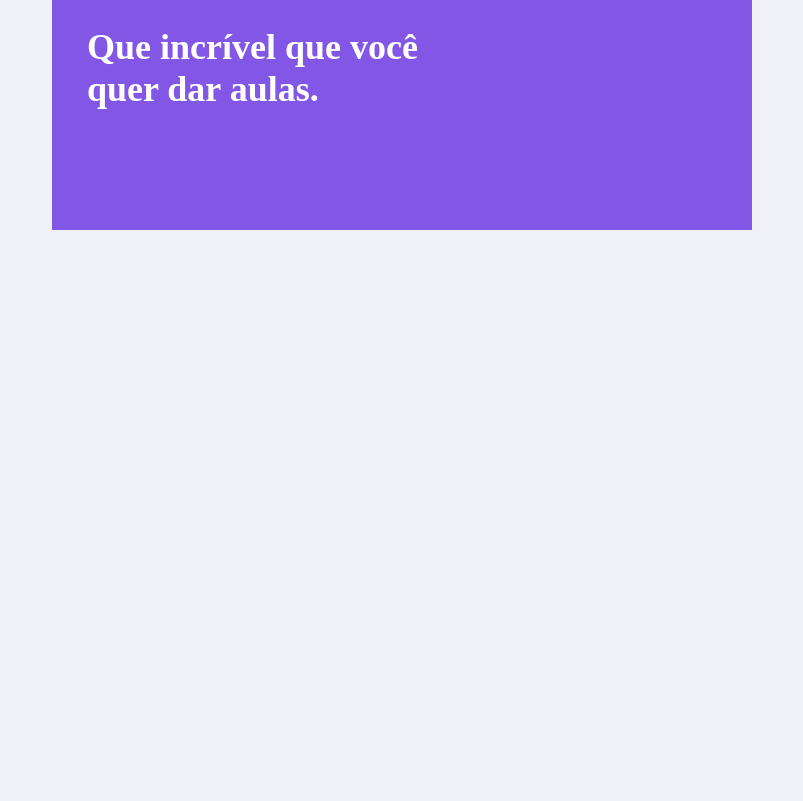
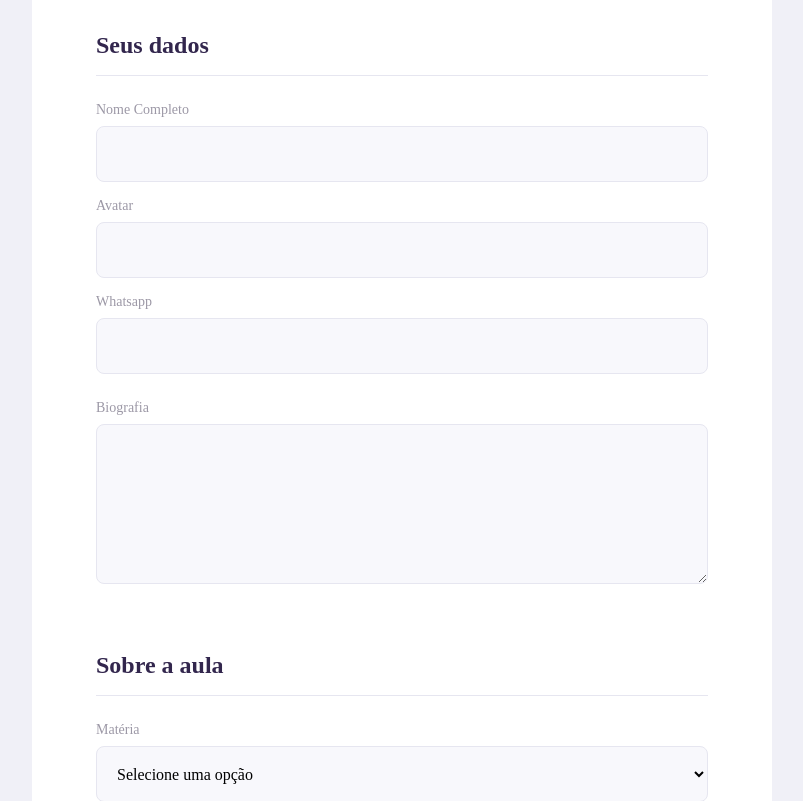
Before and after one commit to pmdpaula/nlw02-web, a React (Create React App) app: page /give-classes in a window 1280 px wide. Shown: the part 340-1141 px from the top of the page, without its empty margins (238-1041 px from the left). Before the commit the page ends 800 px from the top, so only its background shows below. Built offline with nearby package versions, Linux system fonts and the light colour scheme; the HTML template or start-up script is replaced by a standard one.

Commit message:
Finalização dos campos dos formulários

```diff
--- /dev/null
+++ b/src/components/Select/Select.css
@@ -0,0 +1,38 @@
+.select-block {
+  position: relative;
+}
+
+/* .select-block que venha outro .select-block em seguida */
+.select-block + .select-block {
+  margin-top: 1.4rem;
+}
+
+.select-block label {
+  font-size: 1.4rem;
+}
+
+.select-block select {
+  width: 100%;
+  height: 5.6rem;
+  margin-top: 0.8rem;
+  border-radius: 0.8rem;
+  background: var(--color-input-background);
+  border: 1px solid var(--color-line-in-white);
+  outline: 0;
+  padding: 0 1.6rem;
+  font: 1.6rem Archivo;
+}
+
+/* verifica se existe um input que tenha o focus dentro do .select-block. */
+/* Se existir o estilo vai para o .select-block e não para o input */
+/* O after será estilizado qd o input estiver com focus */
+.select-block:focus-within::after {
+  width: calc(100% - 3.2rem);
+  height: 2px;
+  content: '';
+  background: var(--color-primary-light);
+  position: absolute;
+  left: 1.6rem;
+  right: 1.6rem;
+  bottom: 0;
+}
--- /dev/null
+++ b/src/components/Select/Select.tsx
@@ -0,0 +1,32 @@
+// eslint-disable-next-line no-unused-vars
+import React, { SelectHTMLAttributes } from 'react';
+import './Select.css';
+
+interface SelectProps extends SelectHTMLAttributes<HTMLSelectElement> {
+  label: string;
+  name: string;
+  options: Array<{
+    value: string;
+    label: string;
+  }>
+}
+
+const Select: React.FC<SelectProps> = ({
+  label, name, options, ...rest
+}) => (
+  <div className="select-block">
+    <label htmlFor={name}>
+      {label}
+      <select id={name} defaultValue="" {...rest}>
+        <option value="" disabled hidden>Selecione uma opção</option>
+        {options.map((option) => (
+          <option key={option.value} value={option.value}>
+            {option.label}
+          </option>
+        ))}
+      </select>
+    </label>
+  </div>
+);
+
+export default Select;
--- /dev/null
+++ b/src/pages/TeacherForm/TeacherForm.css
@@ -0,0 +1,144 @@
+#page-teacher-form {
+  width: 100vw;
+  height: 100vh;
+}
+
+#page-teacher-form .page-header .header-content {
+  margin-bottom: 6.4rem;
+}
+
+#page-teacher-form main {
+  background: var(--color-box-base);
+  width: 100%;
+  max-width: 74rem;
+  border-radius: 0.8rem;
+  margin: -3.2rem auto 3.2rem;
+  padding-top: 6.4rem;
+  overflow: hidden;
+}
+
+#page-teacher-form main fieldset {
+  border: 0;
+  padding: 0 2.4rem;
+}
+
+#page-teacher-form main fieldset + fieldset {
+  margin-top: 6.4rem;
+}
+
+#page-teacher-form main .schedule-item {
+  display: grid;
+  grid-template-columns: 2fr 1fr 1fr;
+  column-gap: 1.6rem;
+}
+
+#page-teacher-form main .schedule-item .input-block {
+  margin-top: 0 !important;
+}
+
+#page-teacher-form main fieldset legend {
+  font: 700 2.4rem Archivo;
+  color: var(--color-text-title);
+  margin-bottom: 2.4rem;
+  display: flex;
+  align-items: center;
+  justify-content: space-between;
+  width: 100%;
+  padding-bottom: 1.6rem;
+  border-bottom: 1px solid var(--color-line-in-white);
+}
+
+#page-teacher-form main fieldset legend button {
+  background: none;
+  border: 0;
+  color: var(--color-primary);
+  font: 700 1.6rem Archivo;
+  cursor: pointer;
+  transition: color 0.2s;
+}
+
+#page-teacher-form main fieldset legend button:hover {
+  color: var(--color-primary-dark);
+}
+
+#page-teacher-form main fieldset .input-block + .textarea-block,
+#page-teacher-form main fieldset .select-block + .input-block {
+  margin-top: 2.4rem;
+}
+
+#page-teacher-form main label {
+  color: var(--color-text-complement);
+}
+
+
+#page-teacher-form main footer {
+  padding: 4rem 2.4rem;
+  background: var(--color-box-footer);
+  border-top: 1px solid var(--color-line-in-white);
+  margin-top: 6.4rem;
+}
+
+#page-teacher-form main footer p {
+  display: flex;
+  align-items: center;
+  justify-content: center;
+  font-size: 1.4rem;
+  line-height: 2.4rem;
+  color: var(--color-text-complement);
+}
+
+#page-teacher-form main footer img {
+  margin-right: 2rem;
+}
+
+#page-teacher-form main footer button {
+  width: 100%;
+  height: 5.6rem;
+  background: var(--color-secondary);
+  color: var(--color-button-text);
+  border: 0;
+  border-radius: 0.8rem;
+  cursor: pointer;
+  font: 700 1.6rem Archivo;
+  display: flex;
+  align-items: center;
+  justify-content: center;
+  text-decoration: none;
+  transition: background-color 0.2s;
+  margin-top: 3.2rem;
+}
+
+#page-teacher-form main footer button:hover {
+  background: var(--color-secondary-dark);
+}
+
+@media (min-width: 700px) {
+  #page-teacher-form {
+    max-width: 100vw;
+  }
+
+  #page-teacher-form .page-header .header-content {
+    margin-bottom: 0;
+  }
+
+  #page-teacher-form main fieldset {
+    padding: 0 6.4rem;
+  }
+
+  #page-teacher-form main footer {
+    padding: 4.0rem 6.4rem;
+    display: flex;
+    align-items: center;
+    justify-content: space-between;
+  }
+
+  #page-teacher-form main footer p {
+    justify-content: space-between;
+  }
+
+  #page-teacher-form main footer button {
+    width: 20rem;
+    margin-top: 0;
+  }
+
+}
--- a/src/pages/TeacherForm/TeacherForm.tsx
+++ b/src/pages/TeacherForm/TeacherForm.tsx
@@ -1,12 +1,96 @@
 import React from 'react';
 import PageHeader from '../../components/PageHeader/PageHeader';
+import Input from '../../components/Input/Input';
 
-const TeacherForm = () => {
-  return (
-    <div id="page-teacher-form" className="container">
-      <PageHeader title="Que incrível que você quer dar aulas." />
-    </div>
-  );
-};
+import warningIcon from '../../assets/images/icons/warning.svg';
+
+import './TeacherForm.css';
+import Textarea from '../../components/Textarea/Textarea';
+import Select from '../../components/Select/Select';
+
+const TeacherForm = () => (
+  <div id="page-teacher-form" className="container">
+    <PageHeader
+      title="Que incrível que você quer dar aulas."
+      description="O primeiro passo é preecher esse formulário de inscrição"
+    />
+
+    <main>
+      <fieldset>
+        <legend>Seus dados</legend>
+
+        <Input name="name" label="Nome Completo" />
+        <Input name="avatar" label="Avatar" />
+        <Input name="whatsapp" label="Whatsapp" />
+        <Textarea name="bio" label="Biografia" />
+
+      </fieldset>
+
+      <fieldset>
+        <legend>Sobre a aula</legend>
+
+        <Select
+          name="subject"
+          label="Matéria"
+          options={[
+            { value: 'Artes', label: 'Artes' },
+            { value: 'Biologia', label: 'Biologia' },
+            { value: 'Ciências', label: 'Ciências' },
+            { value: 'Educação Física', label: 'Artes' },
+            { value: 'Física', label: 'Física' },
+            { value: 'Geografia', label: 'Geografia' },
+            { value: 'História', label: 'História' },
+            { value: 'Matemática', label: 'Matemática' },
+            { value: 'Português', label: 'Português' },
+            { value: 'Literatura', label: 'Literatura' },
+            { value: 'Inglês', label: 'Inglês' },
+            { value: 'Espanhol', label: 'Espanhol' },
+            { value: 'Filosofia', label: 'Filosofia' },
+            { value: 'Química', label: 'Química' },
+          ]}
+        />
+        <Input name="cost" label="Custo da sua hora por aula" />
+
+      </fieldset>
+
+      <fieldset>
+        <legend>
+          <span>Horários disponíveis</span>
+          <button type="button">
+            + Novo horário
+          </button>
+        </legend>
+
+        <div className="schedule-item">
+          <Select
+            name="week_day"
+            label="Dia da semana"
+            options={[
+              { value: '0', label: 'Domingo' },
+              { value: '1', label: 'Segunda-feira' },
+              { value: '2', label: 'Terça-feira' },
+              { value: '3', label: 'Quarta-feira' },
+              { value: '4', label: 'Quinta-feira' },
+              { value: '5', label: 'Sexta-feira' },
+              { value: '6', label: 'Sábado' },
+            ]}
+          />
+          <Input name="from" label="Das" type="time" />
+          <Input name="to" label="Até" type="time" />
+        </div>
+
+      </fieldset>
+      <footer>
+        <p>
+          <img src={warningIcon} alt="Aviso Importante" />
+          Importante!
+          <br />
+          Preencha todos os dados
+        </p>
+        <button type="button">Salvar cadastro</button>
+      </footer>
+    </main>
+  </div>
+);
 
 export default TeacherForm;
--- a/src/pages/TeacherList/TeacherList.css
+++ b/src/pages/TeacherList/TeacherList.css
@@ -30,7 +30,8 @@
     bottom: -28px;
   }
 
-  #search-teachers .input-block + .input-block {
+  #search-teachers .input-block + .input-block,
+  #search-teachers .select-block + .select-block {
     margin-top: 0;
   }
 
--- a/src/pages/TeacherList/TeacherList.tsx
+++ b/src/pages/TeacherList/TeacherList.tsx
@@ -5,13 +5,45 @@
 import Input from '../../components/Input/Input';
 
 import './TeacherList.css';
+import Select from '../../components/Select/Select';
 
 const TeacherList = () => (
   <div id="page-teacher-list" className="container">
     <PageHeader title="Estes são os Proffys disponíves.">
       <form id="search-teachers">
-        <Input name="subject" label="Matéria" />
-        <Input name="week_day" label="Dia da semana" />
+        <Select
+          name="subject"
+          label="Matéria"
+          options={[
+            { value: 'Artes', label: 'Artes' },
+            { value: 'Biologia', label: 'Biologia' },
+            { value: 'Ciências', label: 'Ciências' },
+            { value: 'Educação Física', label: 'Artes' },
+            { value: 'Física', label: 'Física' },
+            { value: 'Geografia', label: 'Geografia' },
+            { value: 'História', label: 'História' },
+            { value: 'Matemática', label: 'Matemática' },
+            { value: 'Português', label: 'Português' },
+            { value: 'Literatura', label: 'Literatura' },
+            { value: 'Inglês', label: 'Inglês' },
+            { value: 'Espanhol', label: 'Espanhol' },
+            { value: 'Filosofia', label: 'Filosofia' },
+            { value: 'Química', label: 'Química' },
+          ]}
+        />
+        <Select
+          name="week_day"
+          label="Dia da semana"
+          options={[
+            { value: '0', label: 'Domingo' },
+            { value: '1', label: 'Segunda-feira' },
+            { value: '2', label: 'Terça-feira' },
+            { value: '3', label: 'Quarta-feira' },
+            { value: '4', label: 'Quinta-feira' },
+            { value: '5', label: 'Sexta-feira' },
+            { value: '6', label: 'Sábado' },
+          ]}
+        />
         <Input type="time" name="time" label="Hora" />
       </form>
     </PageHeader>
```
